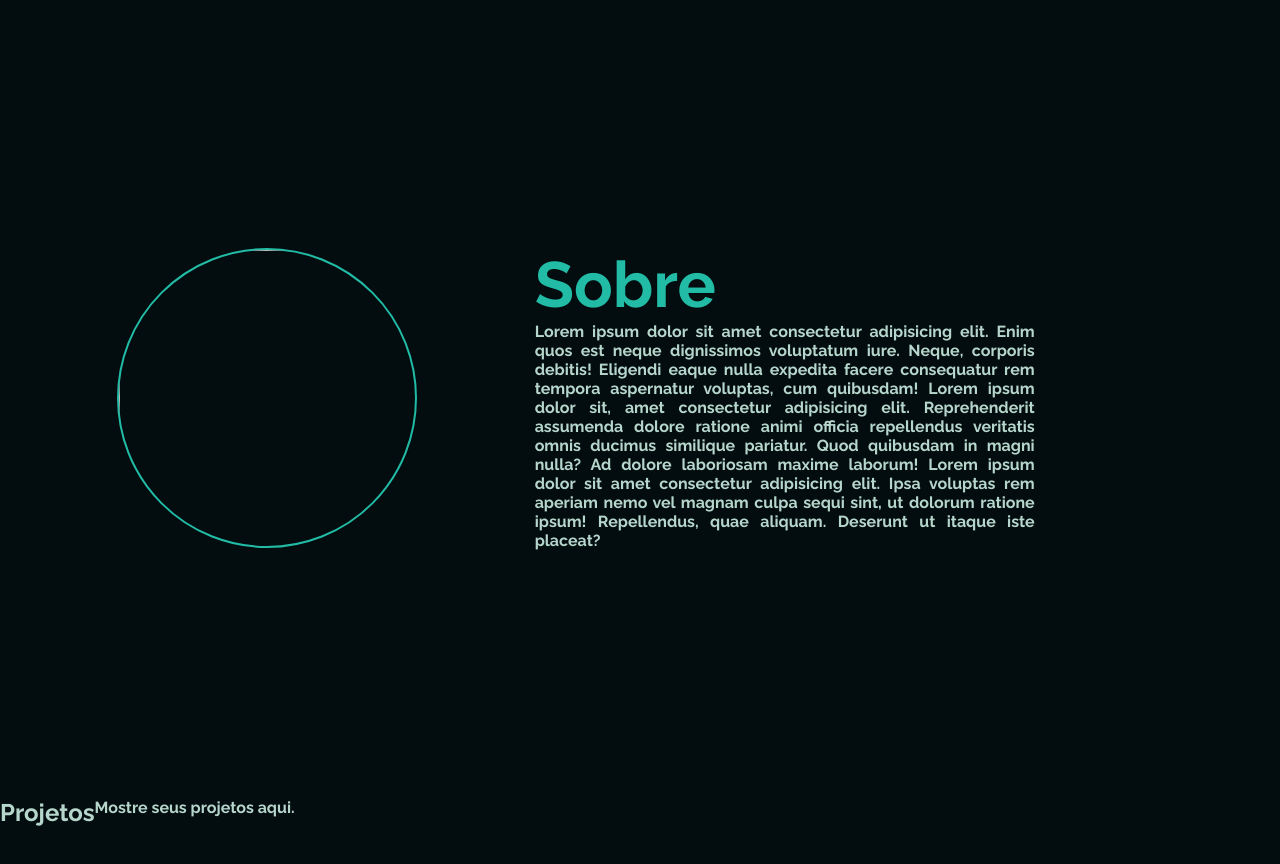
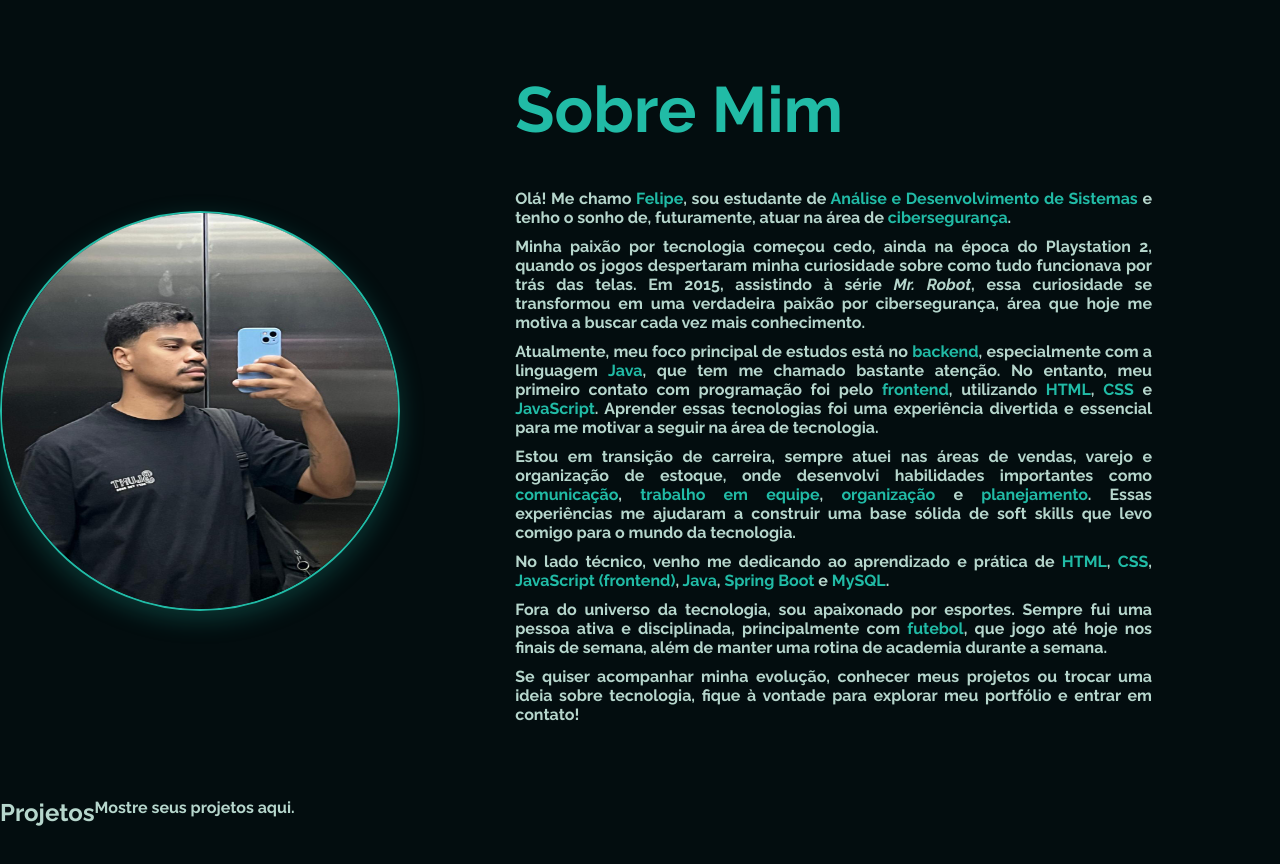
Before and after one commit to dssfelipe/portfolio-pessoal, a plain HTML site: page index.html in a window 1280 px wide. Shown: the part 802-1666 px from the top of the page. Drawn offline with nearby package versions, Linux system fonts and the light colour scheme.

Commit message:
feat: adiciona página Sobre com foto e texto estilizados
- Adiciona imagem de perfil na página Sobre
- Insere e estiliza o texto de apresentação pessoal
- Ajusta o layout e aplica estilos para melhor apresentação da página

```diff
--- a/index.html
+++ b/index.html
@@ -65,13 +65,31 @@
       <div class="wrapper">
         <section class="container" id="about">
 
-            <img src="img/kidCirilor.jpg">
+            <div class="ft-prof"><img src="img/ft-portfolio.jpeg"></div>
 
-            <div class="box-abount">
-              <h2>Sobre</h2>
-              <p>Lorem ipsum dolor sit amet consectetur adipisicing elit. Enim quos est neque dignissimos voluptatum iure. Neque, corporis debitis! Eligendi eaque nulla expedita facere consequatur rem tempora aspernatur voluptas, cum quibusdam!
-              Lorem ipsum dolor sit, amet consectetur adipisicing elit. Reprehenderit assumenda dolore ratione animi officia repellendus veritatis omnis ducimus similique pariatur. Quod quibusdam in magni nulla? Ad dolore laboriosam maxime laborum!
-              Lorem ipsum dolor sit amet consectetur adipisicing elit. Ipsa voluptas rem aperiam nemo vel magnam culpa sequi sint, ut dolorum ratione ipsum! Repellendus, quae aliquam. Deserunt ut itaque iste placeat?</p>
+            <div class="box-about">
+              <h2>Sobre Mim</h2>
+              <p>
+                Olá! Me chamo <strong>Felipe</strong>, sou estudante de <strong>Análise e Desenvolvimento de Sistemas</strong> e tenho o sonho de, futuramente, atuar na área de <strong>cibersegurança</strong>.
+              </p>
+              <p>
+                Minha paixão por tecnologia começou cedo, ainda na época do Playstation 2, quando os jogos despertaram minha curiosidade sobre como tudo funcionava por trás das telas. Em 2015, assistindo à série <em>Mr. Robot</em>, essa curiosidade se transformou em uma verdadeira paixão por cibersegurança, área que hoje me motiva a buscar cada vez mais conhecimento.
+              </p>
+              <p>
+                Atualmente, meu foco principal de estudos está no <strong>backend</strong>, especialmente com a linguagem <strong>Java</strong>, que tem me chamado bastante atenção. No entanto, meu primeiro contato com programação foi pelo <strong>frontend</strong>, utilizando <strong>HTML</strong>, <strong>CSS</strong> e <strong>JavaScript</strong>. Aprender essas tecnologias foi uma experiência divertida e essencial para me motivar a seguir na área de tecnologia.
+              </p>
+              <p>
+                Estou em transição de carreira, sempre atuei nas áreas de vendas, varejo e organização de estoque, onde desenvolvi habilidades importantes como <strong>comunicação</strong>, <strong>trabalho em equipe</strong>, <strong>organização</strong> e <strong>planejamento</strong>. Essas experiências me ajudaram a construir uma base sólida de soft skills que levo comigo para o mundo da tecnologia.
+              </p>
+              <p>
+                No lado técnico, venho me dedicando ao aprendizado e prática de <strong>HTML</strong>, <strong>CSS</strong>, <strong>JavaScript (frontend)</strong>, <strong>Java</strong>, <strong>Spring Boot</strong> e <strong>MySQL</strong>.
+              </p>
+              <p>
+                Fora do universo da tecnologia, sou apaixonado por esportes. Sempre fui uma pessoa ativa e disciplinada, principalmente com <strong>futebol</strong>, que jogo até hoje nos finais de semana, além de manter uma rotina de academia durante a semana.
+              </p>
+              <p>
+                Se quiser acompanhar minha evolução, conhecer meus projetos ou trocar uma ideia sobre tecnologia, fique à vontade para explorar meu portfólio e entrar em contato!
+              </p>
             </div>
         </section>
         <section class="container" id="projects">
--- a/style/style.css
+++ b/style/style.css
@@ -215,21 +215,57 @@ button.btn-project {
     padding-right: 10%;
 }
 
+div .ft-prof {
+    padding-right: 10%;
+}
+
 #about img {
-    width: 300px;
-    height: 300px;
+    width: 400px;
+    height: 400px;
 
     border: 2px solid #21bba6;
     border-radius:50%;
+
+    position: relative;
+    animation: fly 2s ease-in-out infinite alternate;
+    box-shadow: 0 8px 24px 0 rgba(33, 187, 166, 0.25), 0 1.5px 6px 0 rgba(0,0,0,0.10);
+}
+
+#about img:hover {
+    box-shadow: 0 16px 32px 0 rgba(33, 187, 166, 0.35), 0 3px 12px 0 rgba(0,0,0,0.15);
+    transition: box-shadow 0.3s;
+}
+
+@keyframes fly {
+    0%{
+        transform: translateY(0);
+    }
+    100%{
+        transform: translateY(30px);
+    }
+}
+
+.box-about {
+    width: 800px;
+    display: flex;
+    flex-direction: column;
+    gap: 10px;
 }
 
 #about h2 {
     font-size: 4em;
     color: #21bba6;
+
+    padding-bottom: 5%;
 }
+
+
 
 #about p {
     text-align: justify;
-    width: 500px;
+    font-size: 16px;
 }
-/* end-about */
+
+#about p strong {
+    color: #21bba6;
+}
```
Also changed, not shown: img/ft-portfolio.jpeg (added).
